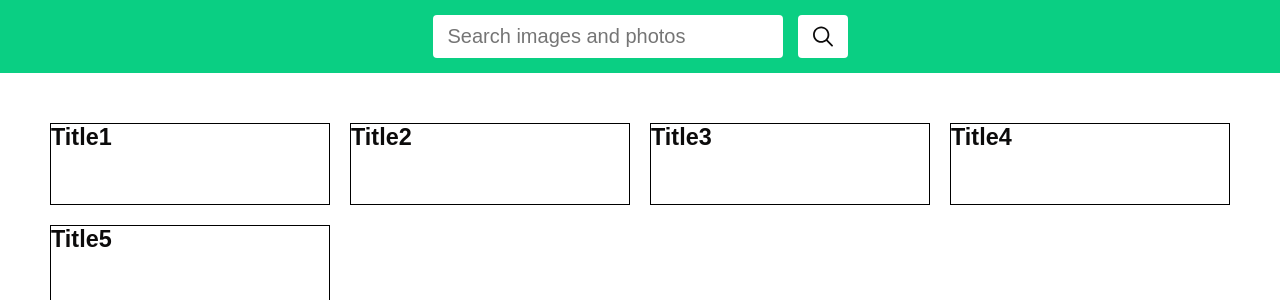
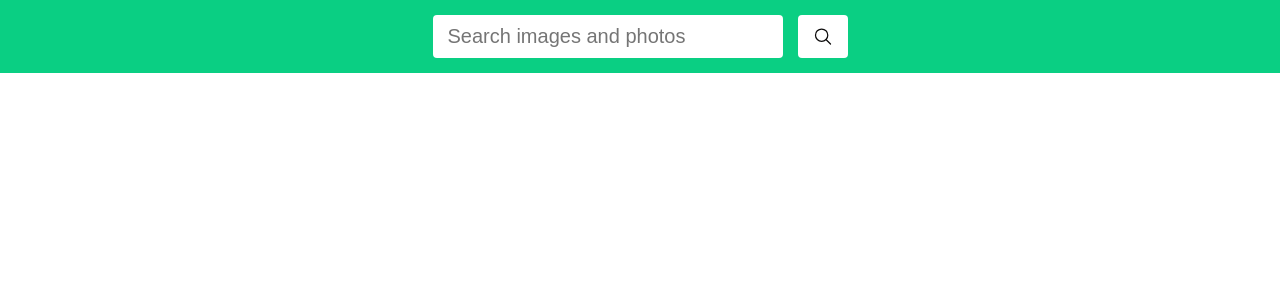
Before and after one commit to iryna-kyryllova/goit-neo-react-hw-module4, a React (Vite) app: page / in a window 1280 px wide. Shown: the top 300 px of the page. Built offline with nearby package versions, Linux system fonts and the light colour scheme; a web font is replaced by a local one.

Commit message:
add styles to gallery, fetch images

```diff
--- a/src/App.jsx
+++ b/src/App.jsx
@@ -2,23 +2,19 @@ import { useState } from 'react'
 import { Toaster } from 'react-hot-toast'
 import SearchBar from 'components/SearchBar/SearchBar'
 import ImageGallery from 'components/ImageGallery/ImageGallery'
+import { fetchImages } from 'api/images-api'
 
 const App = () => {
-  const [items, setItems] = useState([
-    { id: 1, title: 'Title1' },
-    { id: 2, title: 'Title2' },
-    { id: 3, title: 'Title3' },
-    { id: 4, title: 'Title4' },
-    { id: 5, title: 'Title5' }
-  ])
+  const [items, setItems] = useState([])
 
-  const onSubmit = (query) => {
-    console.log(query)
+  const handleSearch = async (query) => {
+    const data = await fetchImages(query)
+    setItems(data.results)
   }
 
   return (
     <>
-      <SearchBar onSubmit={onSubmit} />
+      <SearchBar onSubmit={handleSearch} />
       {items.length > 0 && <ImageGallery items={items} />}
       <Toaster position='top-right' />
     </>
--- /dev/null
+++ b/src/api/images-api.js
@@ -0,0 +1,14 @@
+import axios from 'axios'
+
+axios.defaults.baseURL = 'https://api.unsplash.com'
+axios.defaults.headers.common['Accept-Version'] = 'v1'
+
+export const fetchImages = async (query) => {
+  const { data } = await axios('/search/photos', {
+    params: {
+      client_id: 'grwxOwNpWxADBOh-2dNzdUYrrBPS_Fy8Iza_RuWr9Pk',
+      query
+    }
+  })
+  return data
+}
--- a/src/components/ImageCard/ImageCard.jsx
+++ b/src/components/ImageCard/ImageCard.jsx
@@ -1,8 +1,26 @@
+import { FcLike } from 'react-icons/fc'
+import styles from './ImageCard.module.css'
+
 const ImageCard = ({ data }) => {
+  const { likes, user } = data
+  // data.urls.regular for modal
   return (
-    <div>
-      <h3>{data.title}</h3>
-      <img src='' alt='' />
+    <div className={styles.card}>
+      <img src={data.urls.small} className={styles.img} alt={data.alt_description} />
+      <div className={styles.info}>
+        {likes && (
+          <p>
+            <FcLike />
+            <span className={styles.likes}>{likes}</span>
+          </p>
+        )}
+        {user.name && (
+          <p>
+            <span>Author: </span>
+            <strong>{user.name}</strong>
+          </p>
+        )}
+      </div>
     </div>
   )
 }
--- a/src/components/ImageCard/ImageCard.module.css
+++ b/src/components/ImageCard/ImageCard.module.css
@@ -0,0 +1,26 @@
+.card {
+  display: flex;
+  flex-direction: column;
+  height: 100%;
+  border-radius: 10px;
+  overflow: hidden;
+  box-shadow: 0 4px 6px rgba(0, 0, 0, 0.1);
+}
+
+.img {
+  height: 200px;
+  width: 100%;
+  object-fit: cover;
+}
+
+.info {
+  display: flex;
+  flex-direction: column;
+  padding: 10px 15px;
+}
+
+.likes {
+  display: inline-block;
+  margin-left: 4px;
+  vertical-align: text-top;
+}
--- a/src/components/ImageGallery/ImageGallery.module.css
+++ b/src/components/ImageGallery/ImageGallery.module.css
@@ -7,7 +7,3 @@
   grid-template-columns: repeat(auto-fill, minmax(250px, 1fr));
   grid-gap: 20px;
 }
-
-.item {
-  border: 1px solid #000;
-}
--- a/src/components/SearchBar/SearchBar.jsx
+++ b/src/components/SearchBar/SearchBar.jsx
@@ -1,4 +1,5 @@
 import toast from 'react-hot-toast'
+import { IoSearchOutline } from 'react-icons/io5'
 import styles from './SearchBar.module.css'
 
 const SearchBar = ({ onSubmit }) => {
@@ -25,20 +26,7 @@ const SearchBar = ({ onSubmit }) => {
             placeholder='Search images and photos'
           />
           <button type='submit' className={styles.btn}>
-            <svg
-              width='23'
-              height='23'
-              viewBox='0 0 23 23'
-              className={styles.icon}
-              fill='none'
-              xmlns='http://www.w3.org/2000/svg'>
-              <path
-                fillRule='evenodd'
-                clipRule='evenodd'
-                d='M16.7492 15.2754C18.0327 13.6708 18.8002 11.6355 18.8002 9.42093C18.8002 4.2409 14.6009 0.0416565 9.42094 0.0416565C4.24091 0.0416565 0.0416679 4.2409 0.0416679 9.42093C0.0416679 14.6009 4.24091 18.8002 9.42094 18.8002C11.6355 18.8002 13.6708 18.0327 15.2754 16.7492L21.1793 22.6531C21.5863 23.0601 22.2461 23.0601 22.6531 22.6531C23.0601 22.2461 23.0601 21.5862 22.6531 21.1793L16.7492 15.2754ZM9.42094 16.7263C5.38625 16.7263 2.11549 13.4556 2.11549 9.42093C2.11549 5.38624 5.38625 2.11548 9.42094 2.11548C13.4556 2.11548 16.7264 5.38624 16.7264 9.42093C16.7264 13.4556 13.4556 16.7263 9.42094 16.7263Z'
-                fill='#0c0b0b'
-              />
-            </svg>
+            <IoSearchOutline className={styles.icon} />
           </button>
         </form>
       </div>
--- a/vite.config.js
+++ b/vite.config.js
@@ -16,7 +16,8 @@ export default defineConfig({
     alias: {
       components: '/src/components',
       data: '/src/data',
-      styles: '/src/assets/styles'
+      styles: '/src/assets/styles',
+      api: '/src/api'
     }
   }
 })
```
